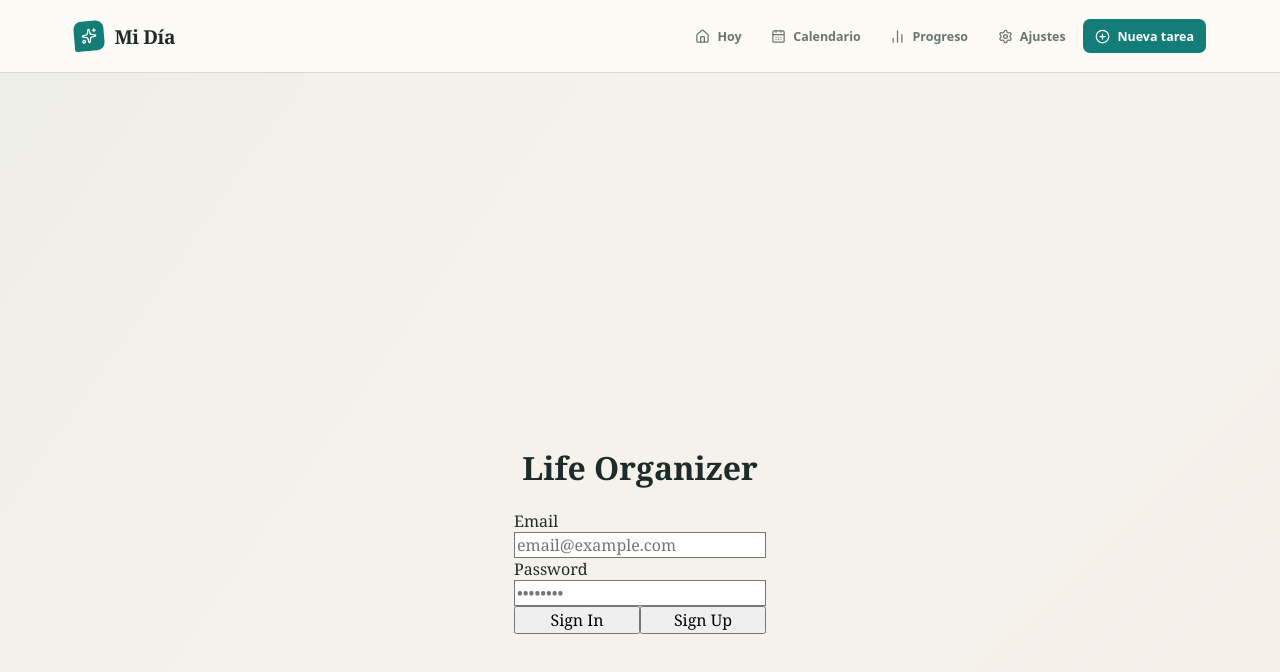
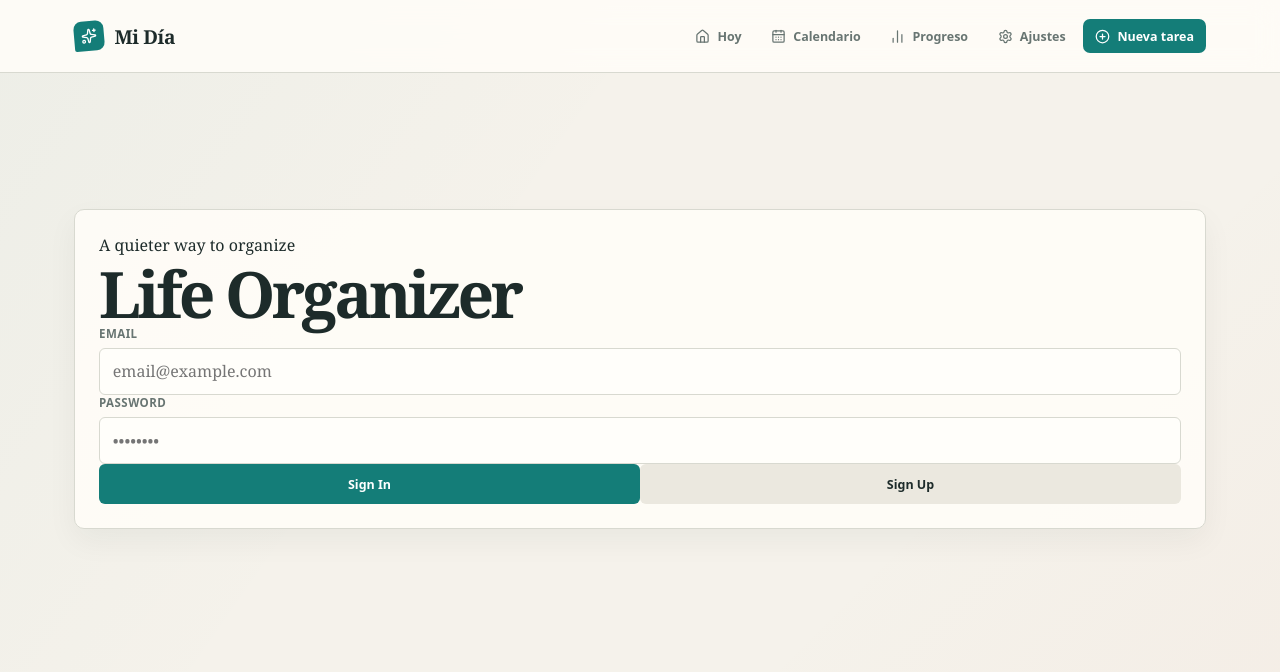
Before and after one commit to AbelClapton/life-improve, a Next.js app: page /en/login in a window 1280 px wide. Shown: the top 672 px of the page. Built offline with nearby package versions, Linux system fonts and the light colour scheme; no server answers.

Commit message:
style(mida): align auth and habits screens

```diff
--- a/app/[locale]/habits/page.tsx
+++ b/app/[locale]/habits/page.tsx
@@ -1,6 +1,7 @@
 import { getTranslations } from 'next-intl/server';
 import { createClientServer } from '@/lib/supabase-server';
 import { createHabit, toggleHabitLog, deleteHabit } from '../../actions';
+import { getDateInTimeZone } from '@/lib/date';
 
 export default async function HabitsPage({ params }: { params: Promise<{ locale: string }> }) {
   const { locale } = await params;
@@ -9,7 +10,8 @@ export default async function HabitsPage({ params }: { params: Promise<{ locale:
   const { data: { user } } = await supabase.auth.getUser();
   if (!user) return null;
 
-  const today = new Date().toISOString().split('T')[0];
+  const { data: profile } = await supabase.from('profiles').select('timezone').eq('id', user.id).single();
+  const today = getDateInTimeZone(new Date(), profile?.timezone || 'Europe/Madrid');
   const { data: habits } = await supabase
     .from('habits')
     .select('*, habit_logs(completed_at)')
@@ -21,39 +23,42 @@ export default async function HabitsPage({ params }: { params: Promise<{ locale:
   }));
 
   return (
-    <div className="space-y-8">
-      <h1 className="text-3xl font-bold">{t('title')}</h1>
+    <div>
+      <header className="page-heading">
+        <span className="eyebrow">Small actions, kept visible</span>
+        <h1 className="page-title">{t('title')}</h1>
+      </header>
 
       {/* Add Habit Form */}
-      <section className="bg-white p-6 rounded-xl shadow-sm border">
-        <h2 className="text-xl font-semibold mb-4">{t('add_new')}</h2>
+      <section className="panel mb-8">
+        <div className="panel-heading"><h2 className="panel-title">{t('add_new')}</h2></div>
         <form action={async (formData) => {
           await createHabit(locale, formData);
         }} className="grid grid-cols-1 md:grid-cols-3 gap-4">
           <div className="md:col-span-2 space-y-2">
-            <label className="block text-sm font-medium">{t('form.name')}</label>
-            <input name="name" required className="w-full p-2 border rounded" placeholder={t('form.name_placeholder')} />
+            <label className="field-label">{t('form.name')}</label>
+            <input name="name" required className="field-input" placeholder={t('form.name_placeholder')} />
           </div>
           <div className="space-y-2">
-            <label className="block text-sm font-medium">{t('form.frequency')}</label>
-            <select name="frequency" className="w-full p-2 border rounded">
+            <label className="field-label">{t('form.frequency')}</label>
+            <select name="frequency" className="field-input">
               <option value="daily">{t('form.daily')}</option>
               <option value="weekly">{t('form.weekly')}</option>
             </select>
           </div>
-          <button type="submit" className="bg-blue-600 text-white p-2 rounded hover:bg-blue-700 md:col-span-3">
+          <button type="submit" className="primary-button md:col-span-3">
             {t('form.submit')}
           </button>
         </form>
       </section>
 
       {/* Habits List */}
-      <section className="bg-white p-6 rounded-xl shadow-sm border">
-        <h2 className="text-xl font-semibold mb-4">{t('list_title')}</h2>
+      <section className="panel">
+        <div className="panel-heading"><h2 className="panel-title">{t('list_title')}</h2></div>
         <div className="space-y-4">
           {habitStatuses && habitStatuses.length > 0 ? (
             habitStatuses.map(habit => (
-              <div key={habit.id} className="flex items-center justify-between p-3 border-b last:border-0">
+              <div key={habit.id} className="list-row">
                 <div className="flex items-center gap-3">
                   <form action={async () => {
                     await toggleHabitLog(locale, habit.id, today)
@@ -66,23 +71,23 @@ export default async function HabitsPage({ params }: { params: Promise<{ locale:
                     />
                   </form>
                   <div className="flex flex-col">
-                    <span className={habit.completedToday ? 'line-through text-gray-400' : 'font-medium'}>
+                    <span className={habit.completedToday ? 'line-through muted-copy' : 'font-medium'}>
                       {habit.name}
                     </span>
-                    <span className="text-xs text-gray-500">{habit.frequency}</span>
+                    <span className="muted-copy">{habit.frequency}</span>
                   </div>
                 </div>
                 <form action={async () => {
                   await deleteHabit(locale, habit.id)
                 }}>
-                  <button className="text-red-500 text-sm hover:underline">
+                  <button className="danger-action">
                     {t('Common.actions.delete')}
                   </button>
                 </form>
               </div>
             ))
           ) : (
-            <p className="text-gray-500">{t('empty')}</p>
+            <p className="muted-copy">{t('empty')}</p>
           )}
         </div>
       </section>
--- a/app/[locale]/login/page.tsx
+++ b/app/[locale]/login/page.tsx
@@ -33,43 +33,44 @@ export default function LoginPage() {
   }
 
   return (
-    <div className="flex items-center justify-center min-h-screen bg-gray-100">
-      <div className="p-8 bg-white rounded-lg shadow-md w-96">
-        <h1 className="text-2xl font-bold mb-6 text-center">{t('title')}</h1>
+    <div className="flex items-center justify-center min-h-[60vh]">
+      <div className="panel w-full max-w-md">
+        <span className="eyebrow">A quieter way to organize</span>
+        <h1 className="page-title text-4xl mb-8">{t('title')}</h1>
         <div className="space-y-4">
           <div>
-            <label className="block text-sm font-medium text-gray-700">{t('email')}</label>
+            <label className="field-label">{t('email')}</label>
             <input
               type="email"
               value={email}
               onChange={(e) => setEmail(e.target.value)}
-              className="w-full p-2 border rounded mt-1"
+              className="field-input"
               placeholder="email@example.com"
             />
           </div>
           <div>
-            <label className="block text-sm font-medium text-gray-700">{t('password')}</label>
+            <label className="field-label">{t('password')}</label>
             <input
               type="password"
               value={password}
               onChange={(e) => setPassword(e.target.value)}
-              className="w-full p-2 border rounded mt-1"
+              className="field-input"
               placeholder="••••••••"
             />
           </div>
-          {error && <p className="text-red-500 text-sm">{error}</p>}
+          {error && <p className="text-sm" style={{ color: 'var(--coral)' }}>{error}</p>}
           <div className="flex gap-2">
             <button
               onClick={() => handleAuth('signIn')}
               disabled={loading}
-              className="flex-1 bg-blue-600 text-white p-2 rounded hover:bg-blue-700 disabled:bg-blue-300"
+              className="primary-button flex-1 disabled:opacity-50"
             >
               {loading ? t('loading') : t('signIn')}
             </button>
             <button
               onClick={() => handleAuth('signUp')}
               disabled={loading}
-              className="flex-1 bg-gray-200 text-gray-700 p-2 rounded hover:bg-gray-300 disabled:bg-gray-100"
+              className="secondary-button flex-1 disabled:opacity-50"
             >
               {t('signUp')}
             </button>
```
